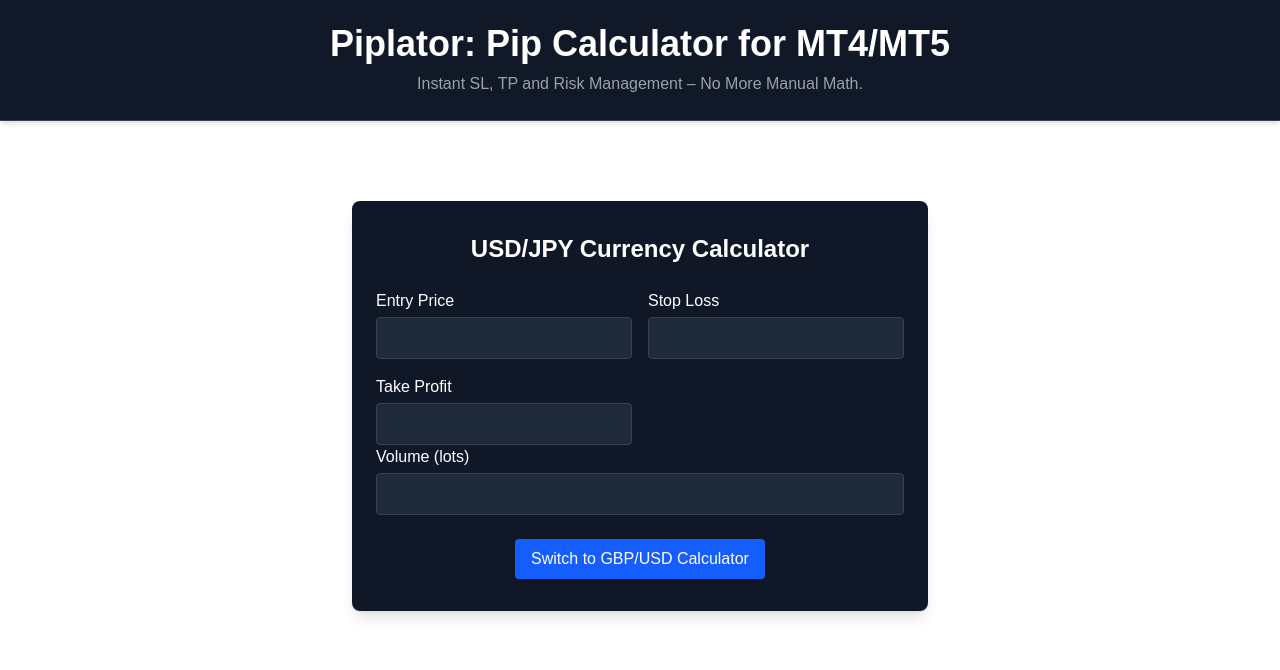
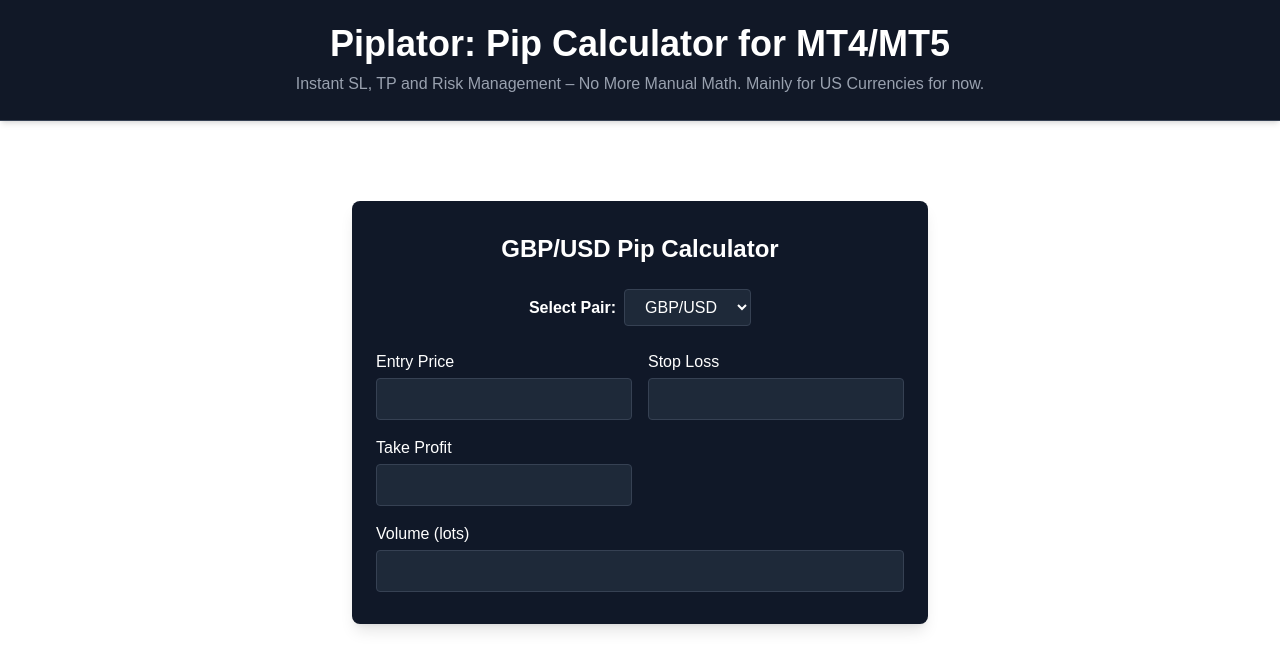
Before and after one commit to Nihilus888/piplator, a Next.js app: page / in a window 1280 px wide. Shown: the top 670 px of the page. Built offline with nearby package versions, Linux system fonts and the light colour scheme.

Commit message:
Add more US currency pair calculations

```diff
--- a/src/components/Header.tsx
+++ b/src/components/Header.tsx
@@ -6,6 +6,7 @@
       <h1 className="text-4xl font-bold text-white">Piplator: Pip Calculator for MT4/MT5</h1>
       <p className="text-gray-400 mt-2 text-base">
         Instant SL, TP and Risk Management – No More Manual Math.
+        Mainly for US Currencies for now.
       </p>
     </header>
   );
--- a/src/components/Main.tsx
+++ b/src/components/Main.tsx
@@ -1,32 +1,59 @@
 'use client'
 import React, { useState } from 'react';
+
+const currencyPairs = [
+  'USD/JPY',
+  'EUR/USD',
+  'GBP/USD',
+  'AUD/USD',
+  'USD/CAD',
+  'USD/CHF',
+  'NZD/USD',
+];
+
+const getPipSize = (pair: string) => {
+  return pair === 'USD/JPY' ? 0.01 : 0.0001;
+};
+
+const getPipValue = (pair: string, entry: number): number => {
+  if (entry === 0) return 0;
+
+  switch (pair) {
+    case 'USD/JPY':
+    case 'USD/CHF':
+    case 'USD/CAD':
+      // USD as base; pip value = (100,000 * pip size) / entry
+      return (100000 * getPipSize(pair)) / entry;
+    case 'EUR/USD':
+    case 'GBP/USD':
+    case 'AUD/USD':
+    case 'NZD/USD':
+      // USD as quote; pip value = 10 USD per pip per standard lot
+      return 10;
+    default:
+      return 10; // fallback
+  }
+};
 
 const Main: React.FC = () => {
   const [entryPrice, setEntryPrice] = useState<number | ''>('');
   const [stopLoss, setStopLoss] = useState<number | ''>('');
   const [takeProfit, setTakeProfit] = useState<number | ''>('');
   const [volume, setVolume] = useState<number | ''>('');
-  const [isUSDJPY, setIsUSDJPY] = useState<boolean>(true); // Track if it's USD/JPY or other pair
+  const [selectedPair, setSelectedPair] = useState('GBP/USD');
 
-  // Pip value and pip calculation logic for EUR/USD and USD/JPY
-  const pipValue = entryPrice ? (isUSDJPY ? 1000 / entryPrice : 10) : 0; // USD/JPY or EUR/USD pip value
+  const pipSize = selectedPair && typeof entryPrice === 'number' ? getPipSize(selectedPair) : 0;
+  const pipValue = typeof entryPrice === 'number' ? getPipValue(selectedPair, entryPrice) : 0;
 
   const calculate = () => {
     if (entryPrice === '' || stopLoss === '' || takeProfit === '' || volume === '') return null;
 
-    // Convert volume (lots) to number
     const volumeValue = Number(volume);
-
-    // Calculate pips difference (Risk and Reward)
-    const pipSize = isUSDJPY ? 0.01 : 0.0001; // USD/JPY uses 0.01, others like EUR/USD use 0.0001
     const riskPips = Math.abs(entryPrice - stopLoss) / pipSize;
     const rewardPips = Math.abs(entryPrice - takeProfit) / pipSize;
 
-    // Calculate dollar amounts for risk and reward, scaled by the volume
-    const riskAmount = riskPips * pipValue * volumeValue;  // Scale by volume (lot size)
-    const rewardAmount = rewardPips * pipValue * volumeValue;  // Scale by volume (lot size)
-
-    // Calculate the risk-reward ratio
+    const riskAmount = riskPips * pipValue * volumeValue;
+    const rewardAmount = rewardPips * pipValue * volumeValue;
     const rrr = rewardPips / riskPips;
 
     return {
@@ -40,7 +67,22 @@
 
   return (
     <main className="max-w-xl mx-auto px-6 py-8 bg-gray-900 rounded-lg shadow-lg text-white mt-20">
-      <h2 className="text-2xl font-bold mb-6 text-center">{isUSDJPY ? 'USD/JPY Currency Calculator' : 'GBP/USD Currency Calculator'}</h2>
+      <h2 className="text-2xl font-bold mb-6 text-center">{selectedPair} Pip Calculator</h2>
+
+      {/* Currency Selector */}
+      <div className="text-center mb-6">
+        <label htmlFor="currency-pairs" className="mr-2 font-semibold">Select Pair:</label>
+        <select
+          id="currency-pairs"
+          value={selectedPair}
+          onChange={(e) => setSelectedPair(e.target.value)}
+          className="px-4 py-2 rounded bg-gray-800 text-white border border-gray-700"
+        >
+          {currencyPairs.map((pair) => (
+            <option key={pair} value={pair}>{pair}</option>
+          ))}
+        </select>
+      </div>
 
       <div className="grid grid-cols-2 gap-4">
         {/* Entry Price */}
@@ -48,7 +90,7 @@
           Entry Price
           <input
             type="number"
-            step={isUSDJPY ? "0.01" : "0.0001"}
+            step={pipSize}
             value={entryPrice}
             onChange={(e) => setEntryPrice(e.target.value === '' ? '' : Number(e.target.value))}
             className="mt-1 p-2 rounded bg-gray-800 text-white border border-gray-700"
@@ -60,7 +102,7 @@
           Stop Loss
           <input
             type="number"
-            step={isUSDJPY ? "0.01" : "0.0001"}
+            step={pipSize}
             value={stopLoss}
             onChange={(e) => setStopLoss(e.target.value === '' ? '' : Number(e.target.value))}
             className="mt-1 p-2 rounded bg-gray-800 text-white border border-gray-700"
@@ -72,7 +114,7 @@
           Take Profit
           <input
             type="number"
-            step={isUSDJPY ? "0.01" : "0.0001"}
+            step={pipSize}
             value={takeProfit}
             onChange={(e) => setTakeProfit(e.target.value === '' ? '' : Number(e.target.value))}
             className="mt-1 p-2 rounded bg-gray-800 text-white border border-gray-700"
@@ -81,7 +123,7 @@
       </div>
 
       {/* Volume */}
-      <label className="flex flex-col">
+      <label className="flex flex-col mt-4">
         Volume (lots)
         <input
           type="number"
@@ -91,16 +133,6 @@
           className="mt-1 p-2 rounded bg-gray-800 text-white border border-gray-700"
         />
       </label>
-
-      {/* Toggle Button */}
-      <div className="mt-6 text-center">
-        <button
-          onClick={() => setIsUSDJPY(!isUSDJPY)}
-          className="px-4 py-2 bg-blue-600 text-white rounded"
-        >
-          Switch to {isUSDJPY ? 'GBP/USD' : 'USD/JPY'} Calculator
-        </button>
-      </div>
 
       {results && (
         <div className="mt-6 text-center">
```
